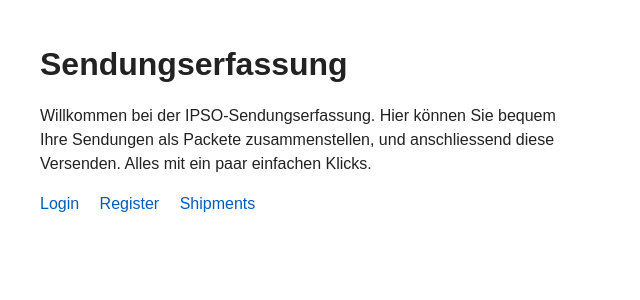
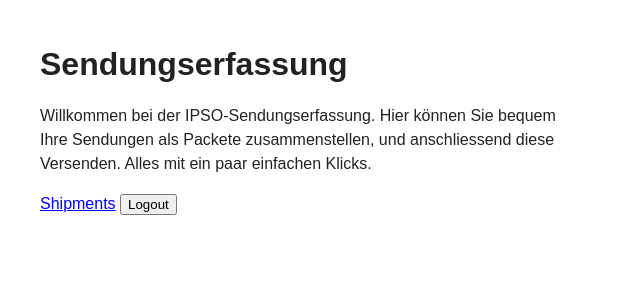
Before and after one commit to ChBolz/DBWE_SENDUNGSVERFOLGUNG, a Flask app: page / in a window 1280 px wide. Shown: the top 300 px of the page, without its empty margins (0-640 px from the left). Run offline with Flask 3, Linux system fonts and the light colour scheme; the visitor is signed in with stand-in values (Sample User, id 1).

Commit message:
modify index as home-page in any case

```diff
--- a/app.py
+++ b/app.py
@@ -35,7 +35,6 @@
 
     # -------- Home (private) --------
     @app.route("/")
-    @login_required
     def index():
         return render_template("index.html")
 
@@ -101,7 +100,7 @@
     @login_required
     def logout():
         logout_user()
-        return redirect(url_for("login"))
+        return redirect(url_for("index"))
 
     # -------- Items (private) --------
     @app.get("/items")
--- a/templates/index.html
+++ b/templates/index.html
@@ -22,10 +22,16 @@
   </p>
 
   <!-- Links are intentionally not functional yet (will 404 for now) -->
-  <div class="nav">
-    <a href="{{ url_for('login') }}">Login</a>
-    <a href="{{ url_for('register') }}">Register</a>
-    <a href="{{ url_for('shipments_list') }}">Shipments</a>
-  </div>
+  <nav>
+    {% if current_user.is_authenticated %}
+      <a href="{{ url_for('shipments_list') }}">Shipments</a>
+      <form method="post" action="{{ url_for('logout') }}" style="display:inline">
+        <button type="submit">Logout</button>
+      </form>
+    {% else %}
+      <a href="{{ url_for('login') }}">Login</a>
+      <a href="{{ url_for('register') }}">Register</a>
+    {% endif %}
+  </nav>
 </body>
 </html>
```
